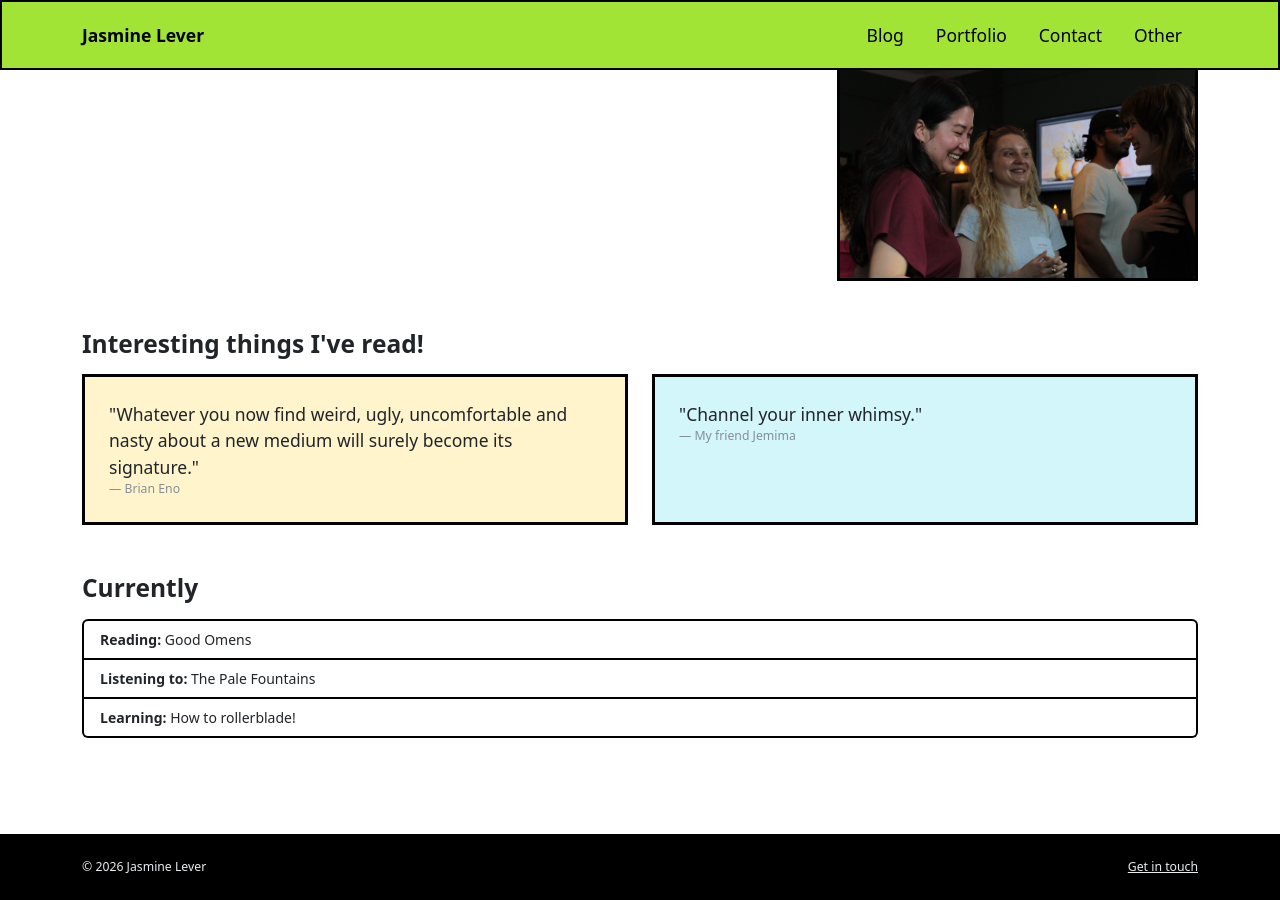
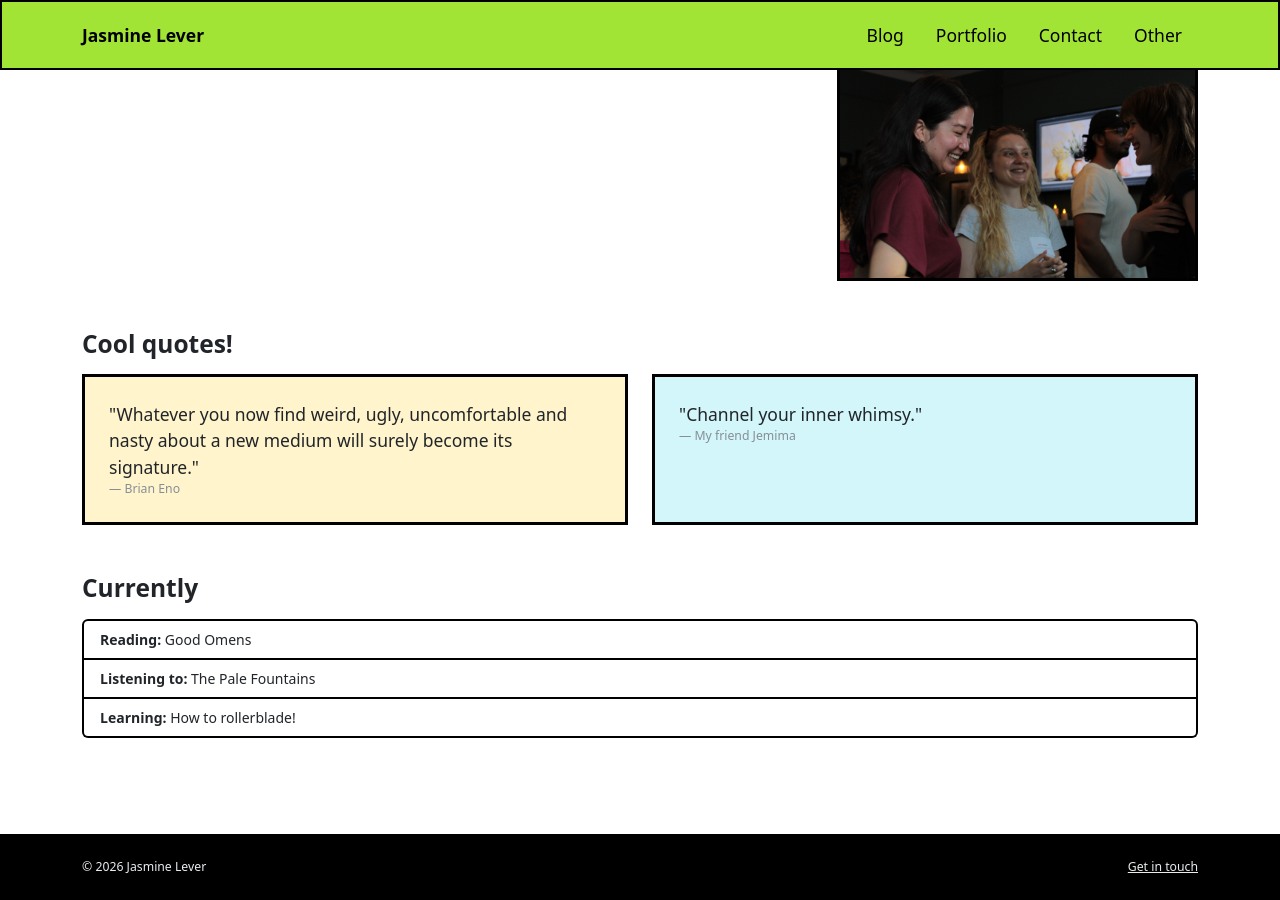
Before and after one commit to jasminelx/jasminelx.github.io, a Jekyll site: the page built from other.html, in a window 1280 px wide and 900 px high, scrolled down 929 px. Built offline with Jekyll 4.4.1, drawn with Linux system fonts in a browser that asks for light colours.

Commit message:
Update other.html

```diff
--- a/other.html
+++ b/other.html
@@ -19,7 +19,7 @@ permalink: /other/
       {% endfor %}
     </div>
 
-    <h2 class="h3 fw-bold mb-3">Interesting things I've read!</h2>
+    <h2 class="h3 fw-bold mb-3">Cool quotes!</h2>
     <div class="row g-4 mb-5">
       {% assign tints = "warning,info,success,danger" | split: "," %}
       {% for q in site.data.other.quotes %}
```
